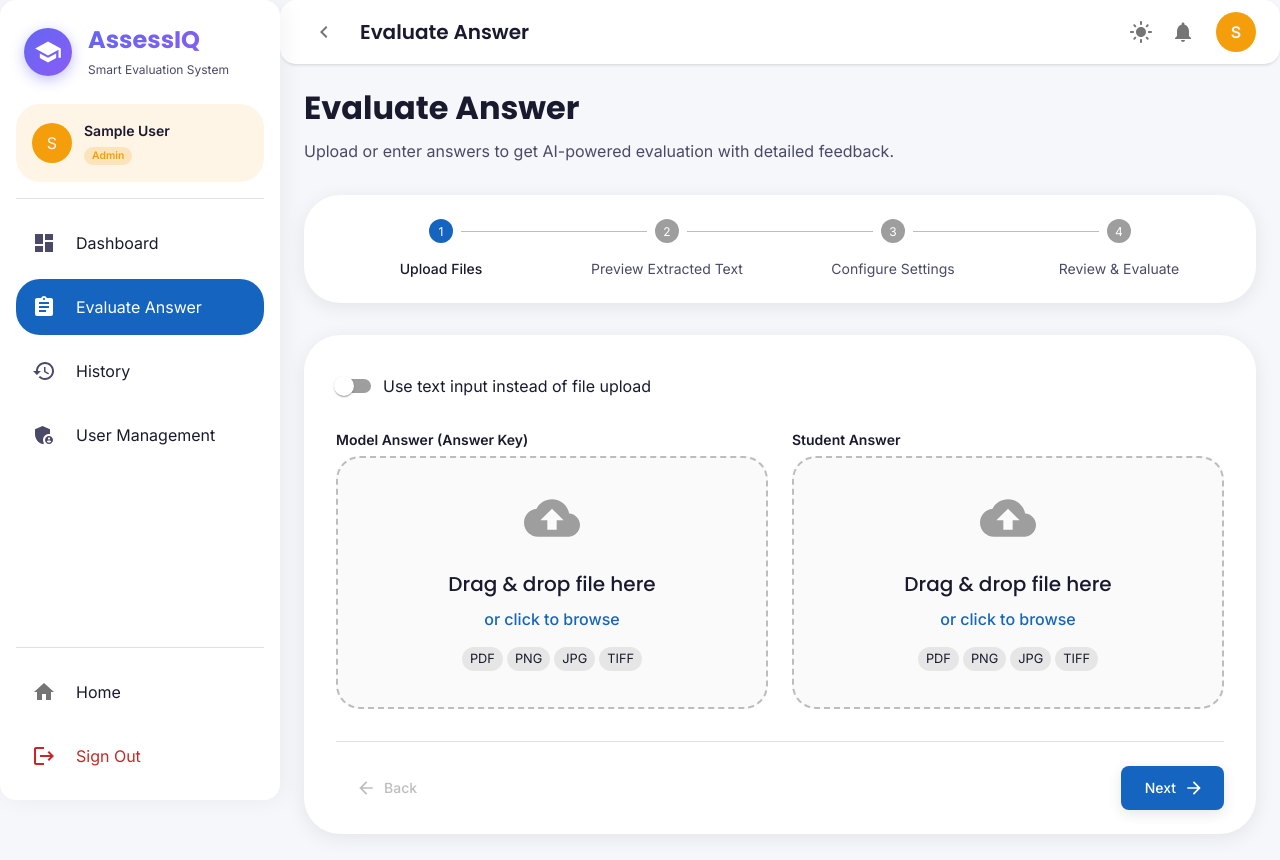
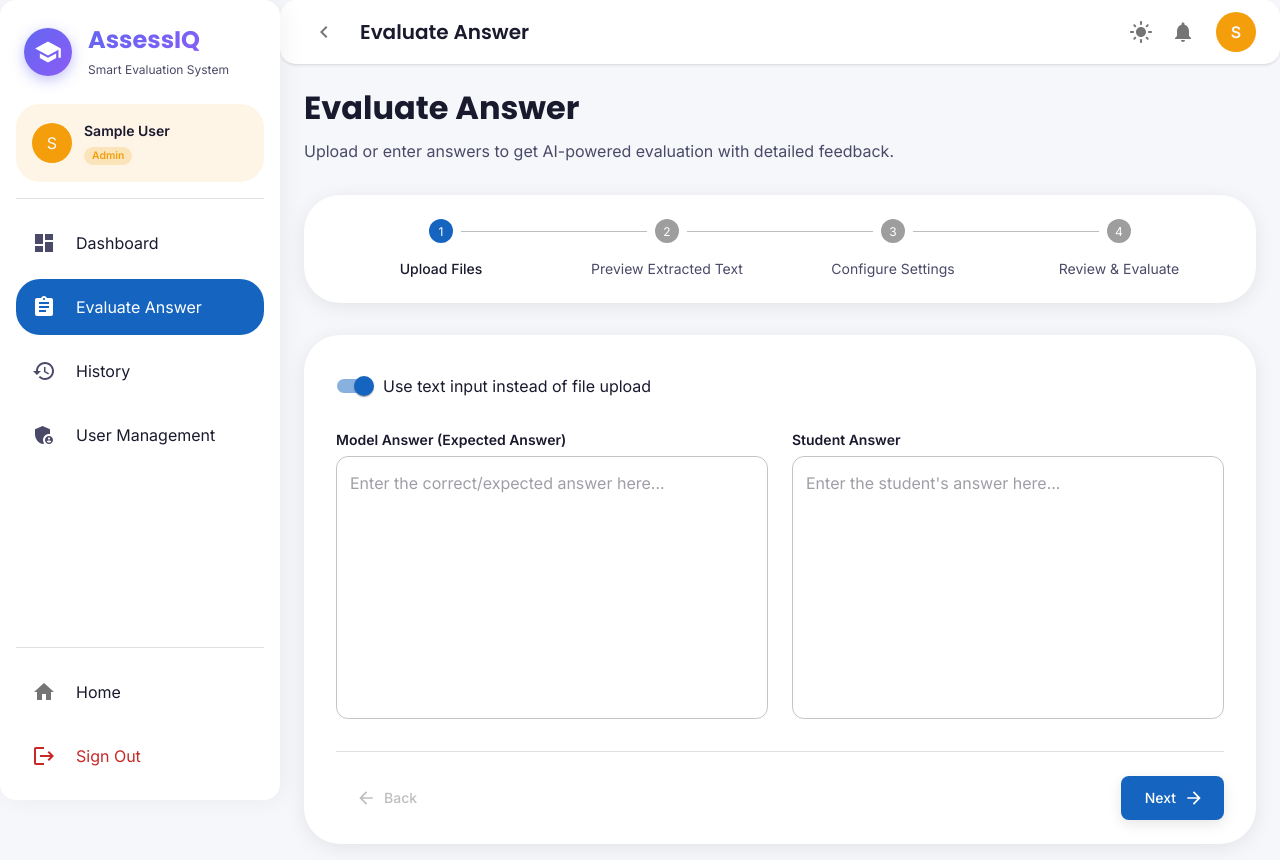
Before and after one commit to kunalekare/Answer_Evalution_System_with_ai, a React (Create React App) app in the folder frontend/: page /evaluate in a window 1280 px wide. Shown: the top 860 px of the page. Built offline with nearby package versions, Linux system fonts and the light colour scheme; no server answers; sample sign-in values are in the browser's storage.

Commit message:
Fix: Default to text input mode for free tier hosting

```diff
--- a/frontend/src/pages/Evaluate.jsx
+++ b/frontend/src/pages/Evaluate.jsx
@@ -78,7 +78,7 @@ function Evaluate() {
   // Form state
   const [modelAnswerFile, setModelAnswerFile] = useState(null);
   const [studentAnswerFile, setStudentAnswerFile] = useState(null);
-  const [useTextInput, setUseTextInput] = useState(false);
+  const [useTextInput, setUseTextInput] = useState(true);  // Default to text input for free hosting
   const [modelAnswerText, setModelAnswerText] = useState('');
   const [studentAnswerText, setStudentAnswerText] = useState('');
   const [questionType, setQuestionType] = useState('descriptive');
@@ -485,6 +485,12 @@ function Evaluate() {
                 }
                 label="Use text input instead of file upload"
               />
+              {!useTextInput && (
+                <Alert severity="warning" sx={{ mt: 2 }}>
+                  <strong>Note:</strong> File upload with OCR requires significant server resources.
+                  If you experience errors, please use <strong>Text Input mode</strong> instead.
+                </Alert>
+              )}
             </Box>
 
             {useTextInput ? (
```
